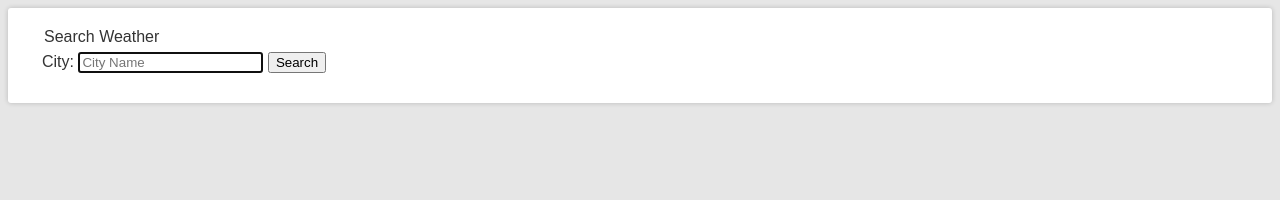
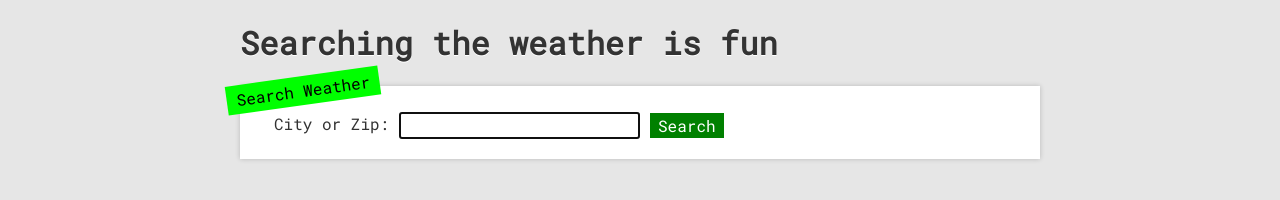
Before and after one commit to kevinbthomson/openweather, a website built with webpack: page src/index.html in a window 1280 px wide. Built offline with nearby package versions, Linux system fonts and the light colour scheme.

Commit message:
weather app updated

```diff
--- a/src/index.html
+++ b/src/index.html
@@ -2,19 +2,22 @@
 <html>
   <head>
     <meta charset="utf-8">
-    <title>Open Weather app</title>
+    <title>Open Weather</title>
 
     <link rel="stylesheet" href="style.css">
   </head>
 <body>
+
+  <div class="container">
+    <h1>Searching the weather is fun</h1>
 
     <form id="weather-form">
       <fieldset>
         <legend>Search Weather</legend>
 
         <div class="form-group">
-        <label for="search">City:</label>
-        <input type="text" class="search" id="search" placeholder="City Name">
+          <label for="search">City or Zip:</label>
+          <input type="text" class="search" id="search">
           <button type="submit" class="btn-search">Search</button>
         </div>
       </fieldset>
@@ -24,7 +27,11 @@
       <div class="message current-temp-message" style="display: none;"></div>
     </form>
 
+    <div id="chart"></div>
 
-  <script src="main.js"></script>
+  </div><!-- /.container -->
+
+  <!-- webpack dev server automatically includes <script> -->
+  <!-- <script src="main.js"></script> -->
 </body>
 </html>
--- a/src/scripts/index.js
+++ b/src/scripts/index.js
@@ -1,25 +1,29 @@
-import $ from 'jquery';
 
+import forecastChart from './modules/forecast-chart';
 
 const endpoint = "http://api.openweathermap.org/data/2.5/forecast?appid=5a47c7954f010f644d95d0ce40de4fa6&units=imperial";
 
 const searchInput = document.querySelector('.search');
 const searchForm = document.querySelector('#weather-form');
+const searchBtn = document.querySelector('.btn-search');
 const currentTemp = document.querySelector('.current-temp-message');
 const alert = document.querySelector('.alert-message');
 
 let cityMessage;
+
 
 function buildForecast(forecast) {
   const tempratures = forecast.list.map(day => {
     return day.main.temp;
   });
 
-  console.log(tempratures);
+  forecastChart(tempratures);
 }
+
 
 function returnWeather(data) {
   const forecast = data;
+
 
   if (forecast.cod === "404") {
     alert.style.display = 'block'
@@ -27,13 +31,14 @@ function returnWeather(data) {
   } else {
     alert.style.display = 'none';
 
+    const weatherDescription = forecast.list[0].weather[0].description;
     const temprature = parseFloat(forecast.list[0].main.temp).toFixed();
     const city = forecast.city.name;
 
-    cityMessage = ("The temprature in " + city + " is " + temprature + " Degrees Fahrenheit");
+    cityMessage = "The weather in " + city + " is <em>" + weatherDescription + "</em>, and the temperature is <strong>" + temprature + "&deg</strong>";
 
     currentTemp.style.display = 'block';
-    currentTemp.textContent = cityMessage;
+    currentTemp.innerHTML = cityMessage;
 
     buildForecast(forecast);
   }
@@ -62,5 +67,6 @@ searchInput.focus();
 
 searchForm.addEventListener('submit', (event) => {
   event.preventDefault();
+  document.querySelector('#chart').innerHTML = '';
   searchWeather();
 });
--- a/style.css
+++ b/style.css
@@ -1,29 +1,83 @@
+@import url('https://fonts.googleapis.com/css?family=Oswald|Roboto+Mono');
+
 * {
   box-sizing: border-box;
 }
 
+html {
+  font-size: 16px;
+}
+
 body {
-  font-family: sans-serif;
+  font-family: 'Roboto Mono', monospace;
+  font-size: 1rem;
   background: #e6e6e6;
   color: #333;
 }
 
+h1 {
+  text-shadow: 0 1px 0 white;
+}
+
+.container {
+  width: 800px;
+  margin: 0 auto;
+}
+
 form {
-  padding: 20px;
+  padding: 20px 20px 10px 20px;
+  position: relative;
   background: white;
-  border-radius: 3px;
   box-shadow: 0 0 5px rgba(0,0,0,0.2);
+  margin: 0 0 1em 0;
+}
+
+legend {
+  position: absolute;
+  top: -10px;
+  left: -14px;
+  transform: rotate(-8deg);
+  background: lime;
+  color: black;
+  padding: 4px 10px;
+  /* box-shadow: 0 1px 3px rgba(0,0,0,0.125); */
+  /* text-shadow: 0 1px 0 rgba(0,0,0,.5); */
 }
 
 fieldset {
   border: none;
 }
 
+.form-group {
+  position: relative;
+}
+
+#search {
+  width: 33%;
+  padding: 4px
+}
+
+.btn-search {
+  font-family: 'Roboto Mono', monospace;
+  color: white;
+  background: green;
+  border: none;
+  outline: none;
+  font-size: 1rem;
+  padding: 2px 8px;
+  position: relative;
+  top: 2px;
+}
+
 .message {
-  margin-bottom: 1em;
-  border-radius: 3px;
+  /* margin-bottom: 1em; */
+  /* border-radius: 3px; */
   color: white;
   padding: 10px;
+}
+
+.message strong {
+  text-shadow: 0 1px 0 rgba(0,0,0,0.5);
 }
 
 .alert-message {
```
Lines whose indentation alone changed are shown as unchanged.
